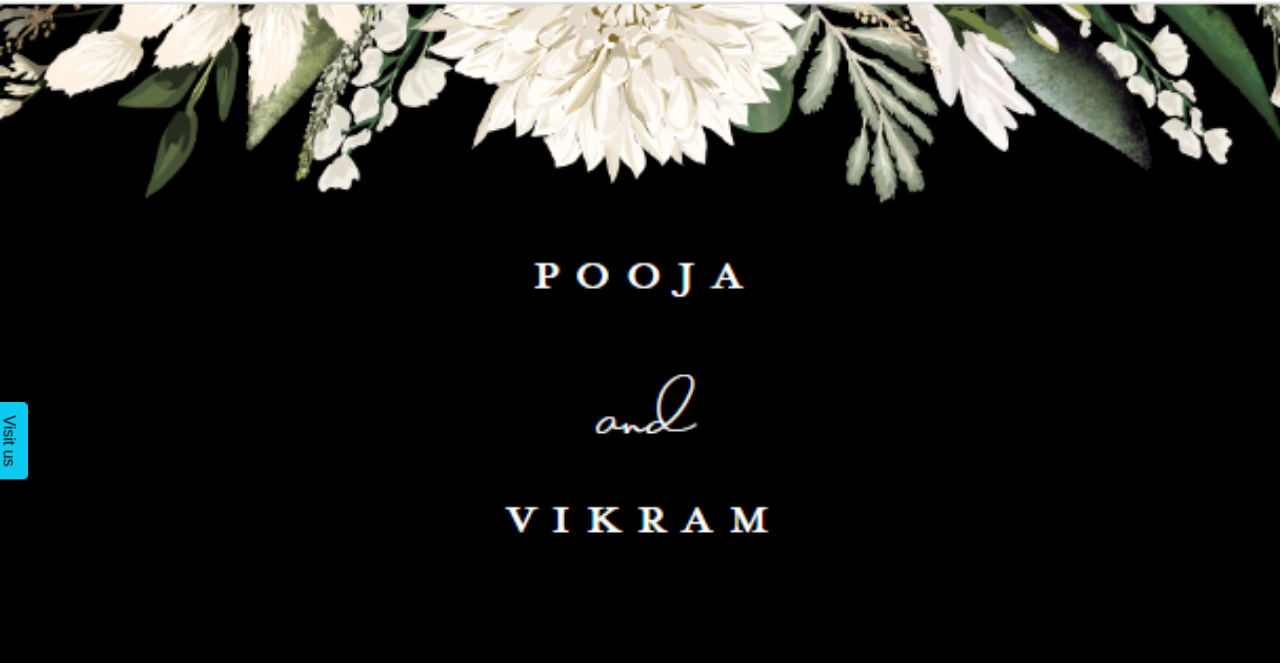
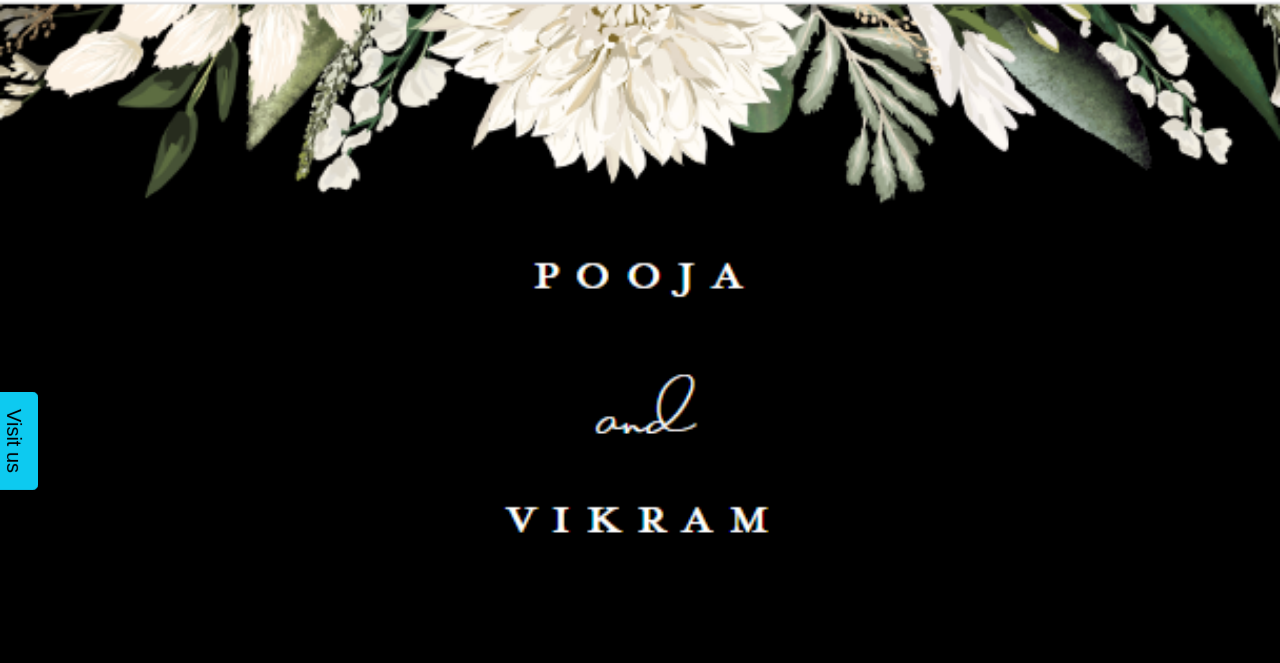
Before and after one commit to Parveen77/Wedding-card, a plain HTML site: page index.html in a window 1280 px wide. Shown: the top 663 px of the page. Drawn offline with nearby package versions, Linux system fonts and the light colour scheme; a web font is replaced by a local one.

Commit message:
Update index.html

```diff
--- a/index.html
+++ b/index.html
@@ -180,7 +180,7 @@
   <!-- Footer -->
 <div class="address-box icon-bar">
     <a href="https://parveen77.github.io/my-site/">
-      <button type="button" class="btn btn-info btn">Visit us</button>
+      <button type="button" class="btn btn-info btn-lg">Visit us</button>
     </a>
   </div>
 
```
